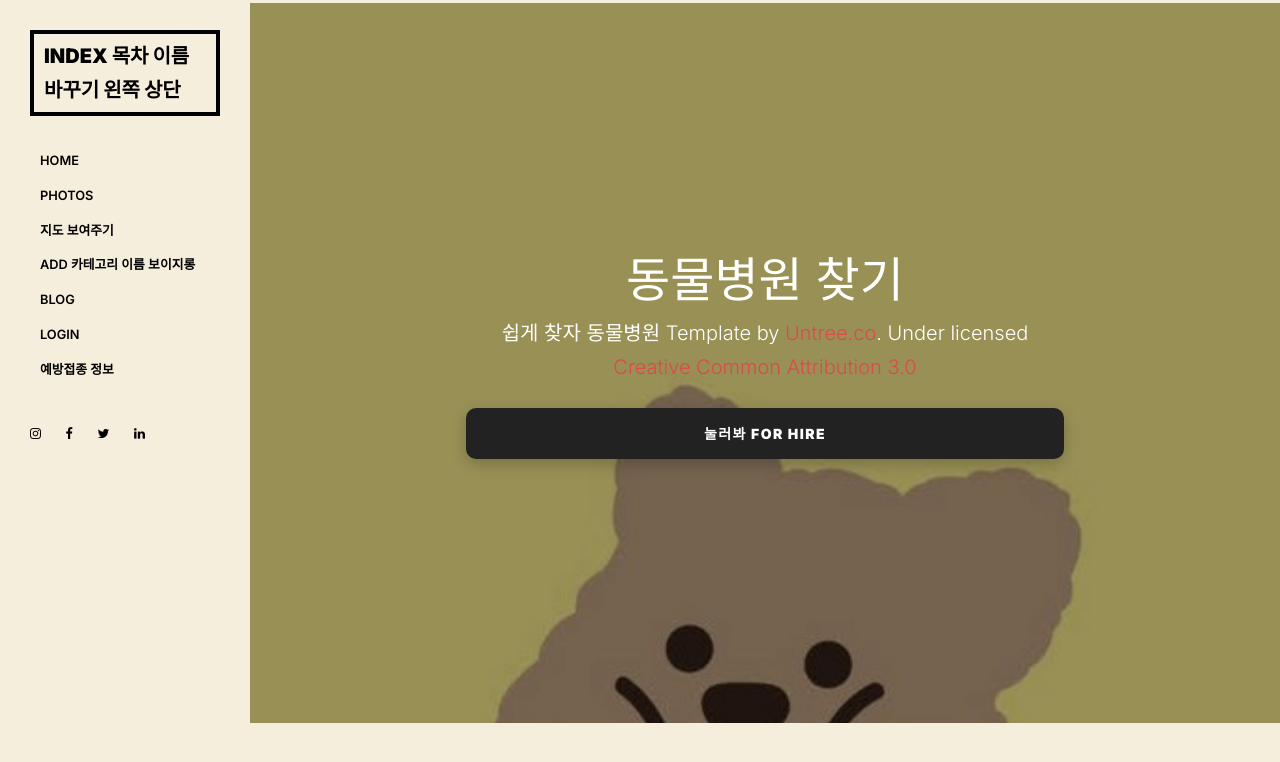
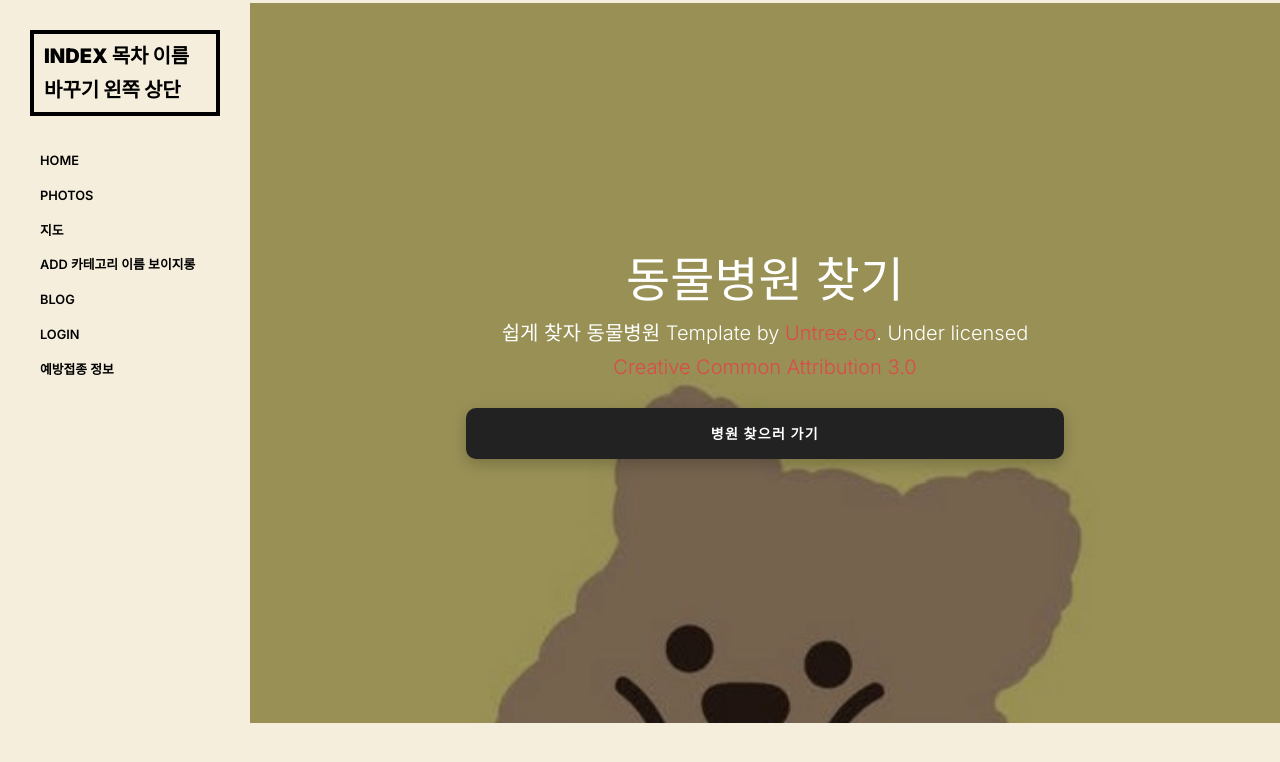
Before and after one commit to Birdtr222/PetProject, a plain HTML site: page section_home.html in a window 1280 px wide. Drawn offline with Linux system fonts and the light colour scheme; files whose address does not match are found by name.

Commit message:
지도 변경, 주석 변경

```diff
--- a/section_home.html
+++ b/section_home.html
@@ -8,16 +8,10 @@
     <meta name="viewport" content="width=device-width, initial-scale=1, shrink-to-fit=no">
     <meta name="author" content="Untree.co">
     <link rel="shortcut icon" href="favicon.png">
-
     <meta name="description" content="" />
     <meta name="keywords" content="" />
-
-
     <link href="https://fonts.googleapis.com/css?family=Inter:300,400,500,600, 700,900|Oswald:400,700" rel="stylesheet">
-
-
     <link rel="stylesheet" href="fonts/icomoon/style.css">
-
     <link rel="stylesheet" href="css/bootstrap.min.css">
     <link rel="stylesheet" href="css/magnific-popup.css">
     <link rel="stylesheet" href="css/jquery-ui.css">
@@ -56,17 +50,11 @@
               <ul class="js-clone-nav">
                 <li><a href="section_home.html" class="nav-link">Home</a></li>
                 <li><a href="#section-photos" class="nav-link">Photos</a></li>
-                <li><a href="map.html" class="nav-link">지도 보여주기</a></li>
+                <li><a href="map.html" class="nav-link">지도</a></li>
                 <li><a href="#section-testimonial" class="nav-link">ADD 카테고리 이름 보이지롱</a></li>
                 <li><a href="#section-blog" class="nav-link">Blog</a></li>
                 <li><a href="login.html" class="nav-link">Login</a></li>
                 <li><a href="VaccineInfo.html" class="nav-link">예방접종 정보</a></li>
-              </ul>
-              <ul class="social js-clone-nav">
-                <li><a href="#"><span class="icon-instagram"></span></a></li>
-                <li><a href="#"><span class="icon-facebook"></span></a></li>
-                <li><a href="#"><span class="icon-twitter"></span></a></li>
-                <li><a href="#"><span class="icon-linkedin"></span></a></li>
               </ul>
             </div>
           </header>
@@ -77,7 +65,7 @@
             <div class="col-md-7 text-center">
               <h1 class=" heading text-uppercase text-white" data-aos="fade-up">동물병원 찾기</h1>
               <p class="lead text-white mb-4" data-aos="fade-up" data-aos-delay="100"> 쉽게 찾자 동물병원 Template by <a href="https://untree.co/">Untree.co</a>. Under licensed <a href="https://untree.co/license/" taget="_blank">Creative Common Attribution 3.0</a></p>
-              <p data-aos="fade-up" data-aos-delay="100"><a href="#section-contact" class="btn btn-primary btn-md smoothscroll">눌러봐 for hire</a></p>
+              <p data-aos="fade-up" data-aos-delay="100"><a href="map.html" class="btn btn-primary btn-md smoothscroll">병원 찾으러 가기</a></p>
             </div>
           </div>
         </section>
@@ -85,7 +73,6 @@
     </div>
     </main>
     <!-- /* <----------------------(2) 오른쪽 화면 [동물병원 찾기] 끝--------------------->
-
     <script src="js/jquery-3.3.1.min.js"></script>
     <script src="js/jquery-migrate-3.0.1.min.js"></script>
     <script src="js/jquery.easing.1.3.js"></script>
@@ -99,9 +86,7 @@
     <script src="js/aos.js"></script>
     <script src="js/lozad.min.js"></script>
     <script src="js/vaccin.js"></script>
-
     <script src="js/jquery.fancybox.min.js"></script>
-
     <script src="js/main.js"></script>
 </body>
 </html>
```
Also changed, not shown: VaccineInfo.html (+2 -9 lines), login.html (+1 -1 lines), map.html (+2 -52 lines).
